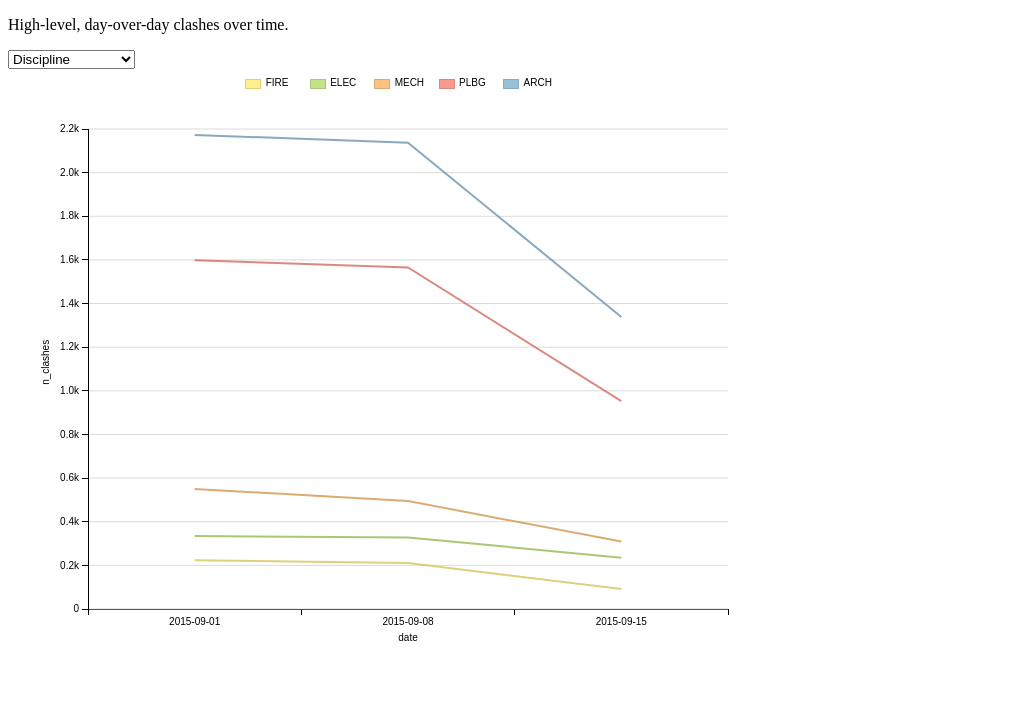
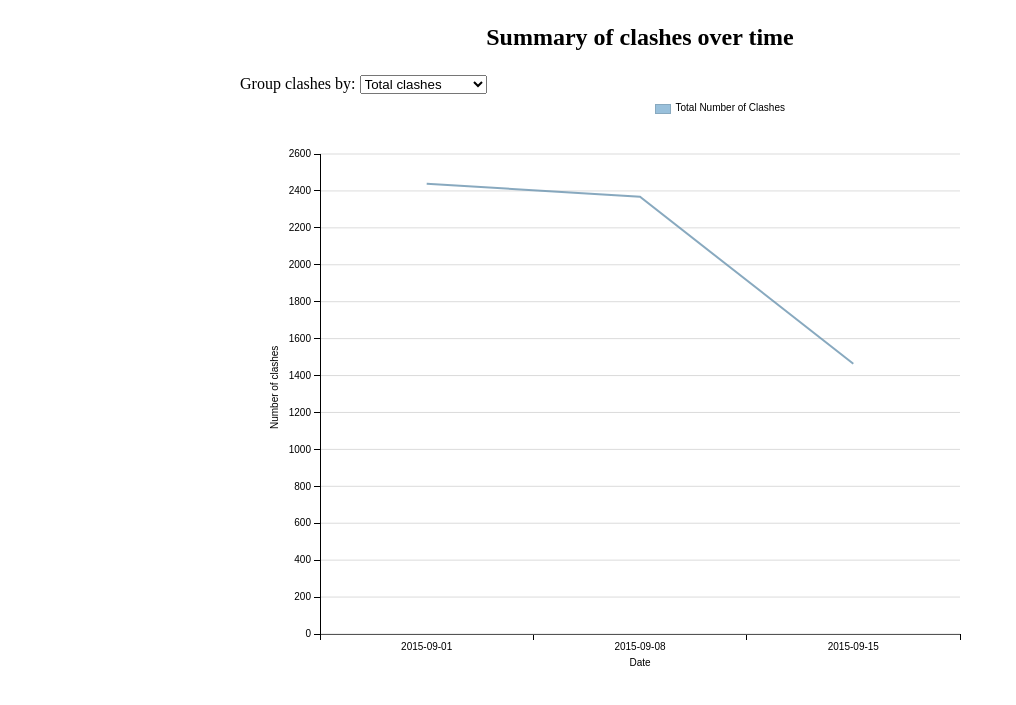
Before and after one commit to cwilkes/crispy-barnacle, a Flask app: page /time in a window 1280 px wide. Shown: the top 705 px of the page, without its empty margins (0-1016 px from the left). Run offline with Flask 2, Linux system fonts and the light colour scheme.

Commit message:
Rebasing

```diff
--- a/web/static/clash-summary-over-time.js
+++ b/web/static/clash-summary-over-time.js
@@ -2,12 +2,13 @@ var svg = dimple.newSvg("#plot", 800, 600);
 
 function replot(data) {
     svg.selectAll('*').remove();
-    console.log($('#grouping').val())
-    console.log(data['owner'])
 
     var myChart = new dimple.chart(svg, data);
     var x = myChart.addCategoryAxis("x", "date");
     var y = myChart.addMeasureAxis("y", "n_clashes");
+    x.title = "Date";
+    y.title = "Number of clashes";
+    y.tickFormat = "d";
 
     var series = myChart.addSeries('group', dimple.plot.line, [x, y]);
     series.data = data[$('#grouping').val()];
@@ -19,12 +20,19 @@ function replot(data) {
 $.getJSON($('#data_url').text(), function (response) {
     var data = response;
     $.each(data, function (key, value) {
-        $('#grouping').append($('<option>', {key: key}).text(key));
+        $('#grouping').append($('<option>', {value: key}).text(key));
     });
+    $('#grouping option[value="Total clashes"]').attr('selected', true);
     replot(data);
 
     var mySelect = document.getElementById("grouping");
     mySelect.addEventListener('change', function () {
-        replot(data)
+        var current_grouping = $('#grouping').val();
+        replot(data);
+        if (current_grouping === 'Total clashes') {
+          $('#description').html('Summary of clashes over time');
+        } else {
+          $('#description').html('Summary of clashes over time as grouped by ' + $('#grouping').val().toLowerCase());
+        }
     });
 });
--- a/web/templates/clash-summary-over-time.html
+++ b/web/templates/clash-summary-over-time.html
@@ -7,17 +7,22 @@
  <script src="/static/jquery-1.11.3.min.js"></script>
 </head>
 
-<body><p id="description"> High-level, day-over-day clashes over time.</p>
+<body>
+  <center>
+    <div id="content" style="max-width:800px">
+      <h2> <p id="description"> Summary of clashes over time </p> </h2>
 
 <!-- uncomment this to do testing -->
 <!-- div id="data_url" hidden="true">/static/test-data.json</div-->
 <div id="data_url" hidden="true">{{ data_url }}</div>
 
 
-<select id="grouping"></select>
-<div id="plot"></div>
+      <div id="filter" align="left"> Group clashes by: <select id="grouping"></select> </div>
+      <div id="plot"></div>
+    </div>
 
-<script src="/static/clash-summary-over-time.js"></script>
+  </center>
+  <script src="/static/clash-summary-over-time.js"></script>
 </body>
 
 </html>
```
